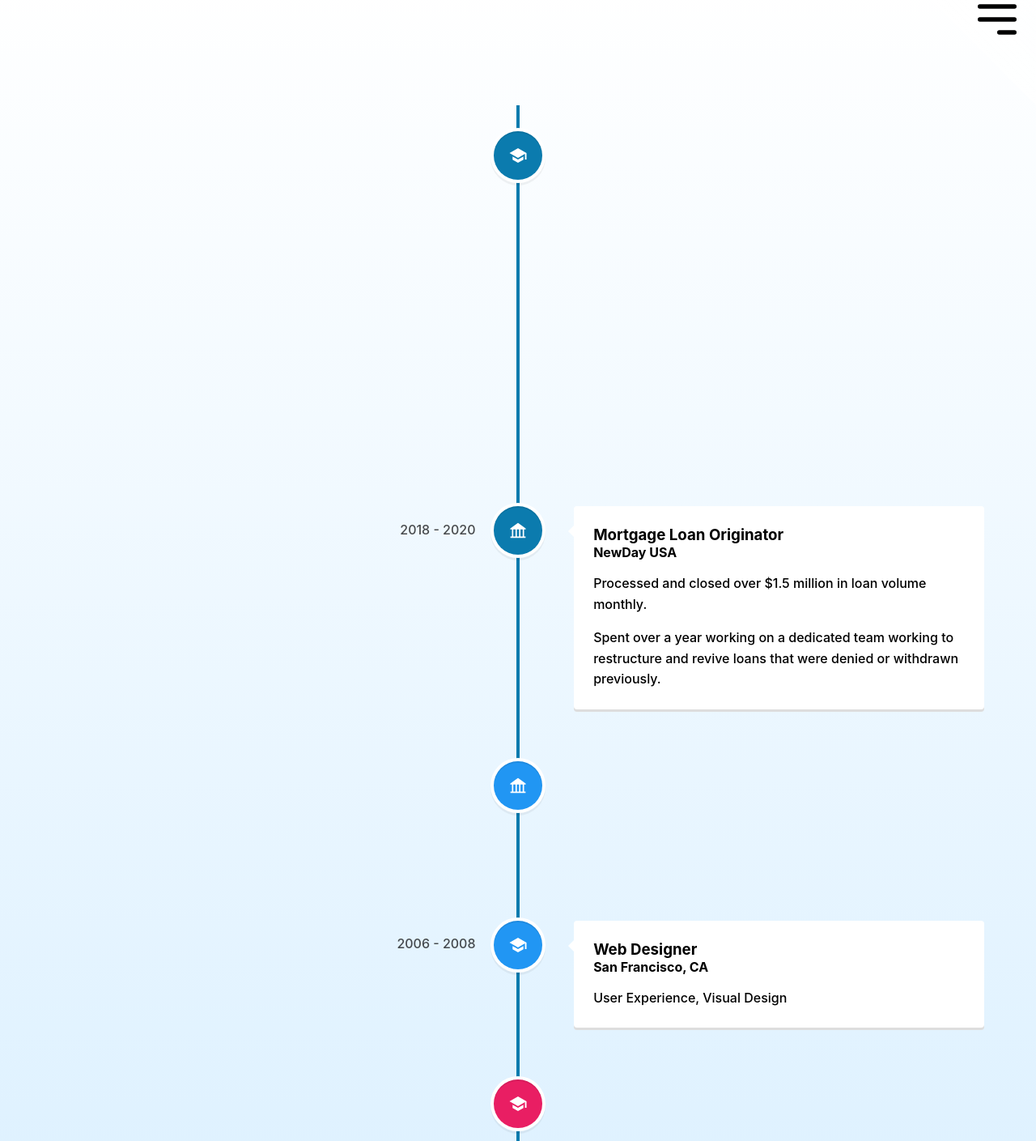
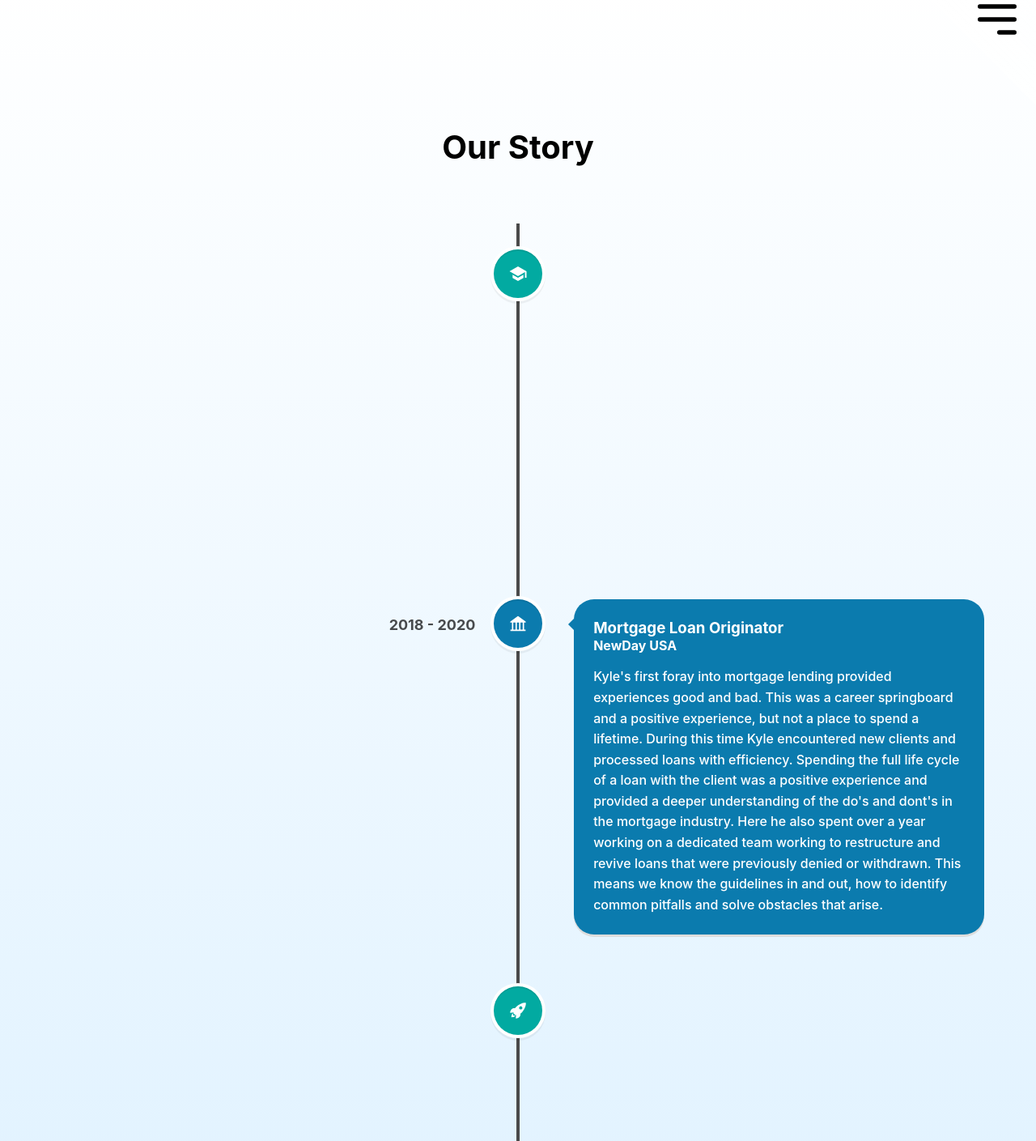
Before and after one commit to 7krich/rich-mtg, a React (Create React App) app in the folder client/: page /about in a window 1280 px wide. Shown: the part 20-1429 px from the top of the page at 81% size. Built offline with nearby package versions, Linux system fonts and the light colour scheme; no server answers.

Commit message:
updated timeline

```diff
--- a/client/src/index.css
+++ b/client/src/index.css
@@ -9,7 +9,7 @@ body {
   margin: 0;
   font-family: -apple-system, BlinkMacSystemFont, 'Segoe UI', 'Roboto', 'Oxygen',
     'Ubuntu', 'Cantarell', 'Fira Sans', 'Droid Sans', 'Helvetica Neue',
-    sans-serif;
+    sans-serif!important;
   -webkit-font-smoothing: antialiased;
   -moz-osx-font-smoothing: grayscale;
   background-image: linear-gradient(to bottom, rgb(255, 255, 255), rgb(207, 235, 255));
@@ -554,7 +554,12 @@ option {
 /* about me styles */
 .date-class {
   color: black;
-  font-weight: bolder;
+  font-weight: bolder!important;
+  font-size: 18px!important;
+}
+
+.header {
+  padding-bottom: 60px;
 }
 
 /* media queries */
--- a/client/src/pages/AboutPage.js
+++ b/client/src/pages/AboutPage.js
@@ -1,5 +1,5 @@
 import React from 'react';
-import { IoMdSchool } from 'react-icons/io';
+import { IoMdSchool, IoIosRocket } from 'react-icons/io';
 import { AiFillBank } from 'react-icons/ai';
 import { VerticalTimeline, VerticalTimelineElement }  from 'react-vertical-timeline-component';
 import 'react-vertical-timeline-component/style.min.css';
@@ -7,48 +7,51 @@ import 'react-vertical-timeline-component/style.min.css';
 const About = () => {
     return (
         <main>
+            <div className="intro">
+                <h1 className="header">
+                    Our Story
+                </h1>
+            </div>
             <VerticalTimeline
-                lineColor={ 'rgb(11, 123, 174)' }
+                lineColor={ 'rgb(74, 74, 74)' }
             >
                 <VerticalTimelineElement
                     className="vertical-timeline-element--school"
-                    contentStyle={{ background: 'rgb(11, 123, 174)', color: 'white', 'border-radius': '25px' }}
-                    contentArrowStyle={{ borderRight: '7px solid  rgb(11, 123, 174)' }}
+                    contentStyle={{ background: 'rgb(2, 170, 161)', color: 'white', 'border-radius': '25px' }}
+                    contentArrowStyle={{ borderRight: '7px solid  rgb(2, 170, 161)' }}
                     date="2016 - 2018"
                     dateClassName={ 'date-class' }
-                    iconStyle={{ background: 'rgb(11, 123, 174)', color: '#fff' }}
+                    iconStyle={{ background: 'rgb(2, 170, 161)', color: '#fff' }}
                     icon={<IoMdSchool />}
                 >
-                <h3 className="vertical-timeline-element-title">Bachelors of Arts, Economics</h3>
-                <h4 className="vertical-timeline-element-subtitle">University of Maryland - College Park</h4>
-                <h4 className="vertical-timeline-element-subtitle">Minor - Sustainability</h4>
+                <h3 className="vertical-timeline-element-title">University of Maryland - College Park</h3>
                 <p>
-                    Financial Markets, Business Statistics, Economic Geography, Game Theory,
-                </p>
-                <p>
-                    The university laid a foundation of knowledge that expands beyond financial markets. This helped instill fundamental values of cost benefit analysis on an individual and market level. Human decision making is driven by incentives. These incentives lead our core values of doing right by our clients so they come back and enjoy their experience. It also ensures that we help you make the right moves during life's most important moments.
+                    Our founder, Kyle Richnafsky, completes a Bachelors Degree in Economics which lays a foundation of financial literacy and efficient decision-making. The experiences here expand beyond financial markets by instilling the fundamental values of cost benefit analysis on an individual and market level. It's made abundantly clear that human decision making is driven by incentives. These incentives lead our core values of doing right by our clients, so they come back and enjoy their experience. It also ensures that we help you make the right moves during life's most important moments.
                 </p>
             </VerticalTimelineElement>
                 <VerticalTimelineElement
                     className="vertical-timeline-element--work"
+                    contentStyle={{ background: 'rgb(11, 123, 174)', color: 'white', 'border-radius': '25px' }}
+                    contentArrowStyle={{ borderRight: '7px solid  rgb(11, 123, 174)' }}
                     date="2018 - 2020"
+                    dateClassName={ 'date-class' }
                     iconStyle={{ background: 'rgb(11, 123, 174)', color: '#fff' }}
                     icon={<AiFillBank />}
                 >
                 <h3 className="vertical-timeline-element-title">Mortgage Loan Originator</h3>
                 <h4 className="vertical-timeline-element-subtitle">NewDay USA</h4>
                 <p>
-                    Processed and closed over $1.5 million in loan volume monthly.
-                </p>
-                <p>
-                    Spent over a year working on a dedicated team working to restructure and revive loans that were denied or withdrawn previously.
+                    Kyle's first foray into mortgage lending provided experiences good and bad. This was a career springboard and a positive experience, but not a place to spend a lifetime. During this time Kyle encountered new clients and processed loans with efficiency. Spending the full life cycle of a loan with the client was a positive experience and provided a deeper understanding of the do's and dont's in the mortgage industry. Here he also spent over a year working on a dedicated team working to restructure and revive loans that were previously denied or withdrawn. This means we know the guidelines in and out, how to identify common pitfalls and solve obstacles that arise.
                 </p>
             </VerticalTimelineElement>
                 <VerticalTimelineElement
                     className="vertical-timeline-element--work"
-                    date="2020 - 2022"
-                    iconStyle={{ background: 'rgb(33, 150, 243)', color: '#fff' }}
-                    icon={<AiFillBank />}
+                    contentStyle={{ background: 'rgb(2, 170, 161)', color: 'white', 'border-radius': '25px' }}
+                    contentArrowStyle={{ borderRight: '7px solid  rgb(2, 170, 161)' }}
+                    date="2020 - 2021"
+                    dateClassName={ 'date-class' }
+                    iconStyle={{ background: 'rgb(2, 170, 161)', color: '#fff' }}
+                    icon={<IoIosRocket />}
                 >
                 <h3 className="vertical-timeline-element-title">Senior Banker</h3>
                 <h4 className="vertical-timeline-element-subtitle">Rocket Mortgage</h4>
@@ -58,12 +61,15 @@ const About = () => {
             </VerticalTimelineElement>
                 <VerticalTimelineElement
                     className="vertical-timeline-element--work"
-                    date="2006 - 2008"
-                    iconStyle={{ background: 'rgb(33, 150, 243)', color: '#fff' }}
-                    icon={<IoMdSchool />}
+                    contentStyle={{ background: 'rgb(2, 170, 161)', color: 'white', 'border-radius': '25px' }}
+                    contentArrowStyle={{ borderRight: '7px solid  rgb(2, 170, 161)' }}
+                    date="2021 - 2022"
+                    dateClassName={ 'date-class' }
+                    iconStyle={{ background: 'rgb(2, 170, 161)', color: '#fff' }}
+                    icon={<IoIosRocket />}
                 >
-                <h3 className="vertical-timeline-element-title">Web Designer</h3>
-                <h4 className="vertical-timeline-element-subtitle">San Francisco, CA</h4>
+                <h3 className="vertical-timeline-element-title">Credit Underwriter</h3>
+                <h4 className="vertical-timeline-element-subtitle">Rocket Mortgage</h4>
                 <p>
                 User Experience, Visual Design
                 </p>
```
